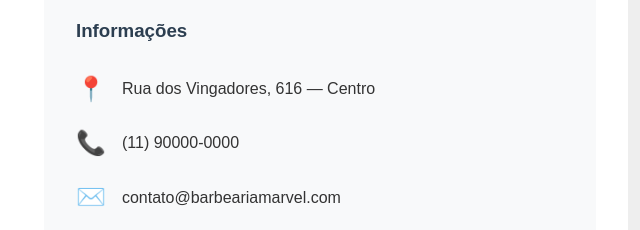
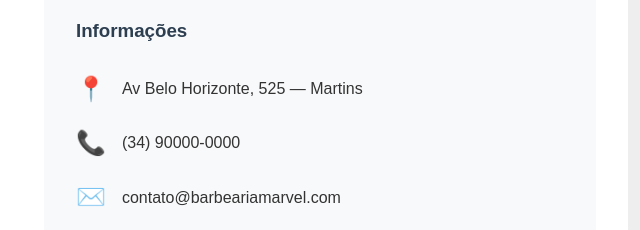
Before and after one commit to infosilvainformatica/barbearia-marvel, a website: page public/contact.html in a window 1280 px wide. Shown: the part 295-525 px from the top of the page, 28-668 px from the left. Drawn offline with Linux system fonts and the light colour scheme.

Commit message:
Alteracao 1

```diff
--- a/public/contact.html
+++ b/public/contact.html
@@ -27,8 +27,8 @@
 <section class="contact-container">
   <div class="contact-info">
     <h3>Informações</h3>
-    <div class="info-item"><span class="info-icon">📍</span> Rua dos Vingadores, 616 — Centro</div>
-    <div class="info-item"><span class="info-icon">📞</span> (11) 90000-0000</div>
+    <div class="info-item"><span class="info-icon">📍</span> Av Belo Horizonte, 525 — Martins</div>
+    <div class="info-item"><span class="info-icon">📞</span> (34) 90000-0000</div>
     <div class="info-item"><span class="info-icon">✉️</span> contato@barbeariamarvel.com</div>
     <a class="btn" href="/booking.html">Agendar agora</a>
   </div>
--- a/public/styles.css
+++ b/public/styles.css
@@ -315,7 +315,7 @@ th {
 
 /* Hero com imagem de fundo */
 .hero-home {
-    background: url('../assets/barbearia.jpg.jpg') center/cover no-repeat;
+    background: url('./assets/barbearia.jpg.jpg') center/cover no-repeat;
     color: white;
     border-radius: 10px;
     display: flex;
```
Also changed, not shown: README.md.
